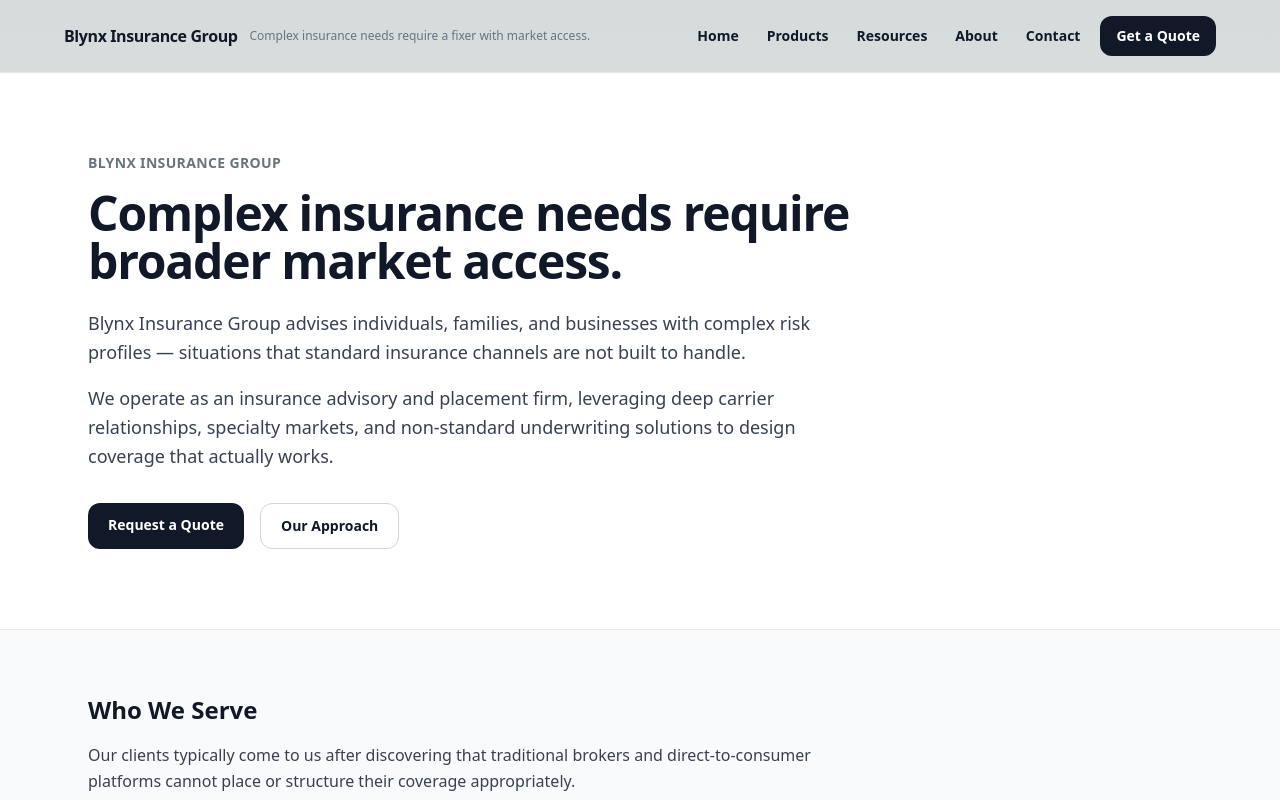
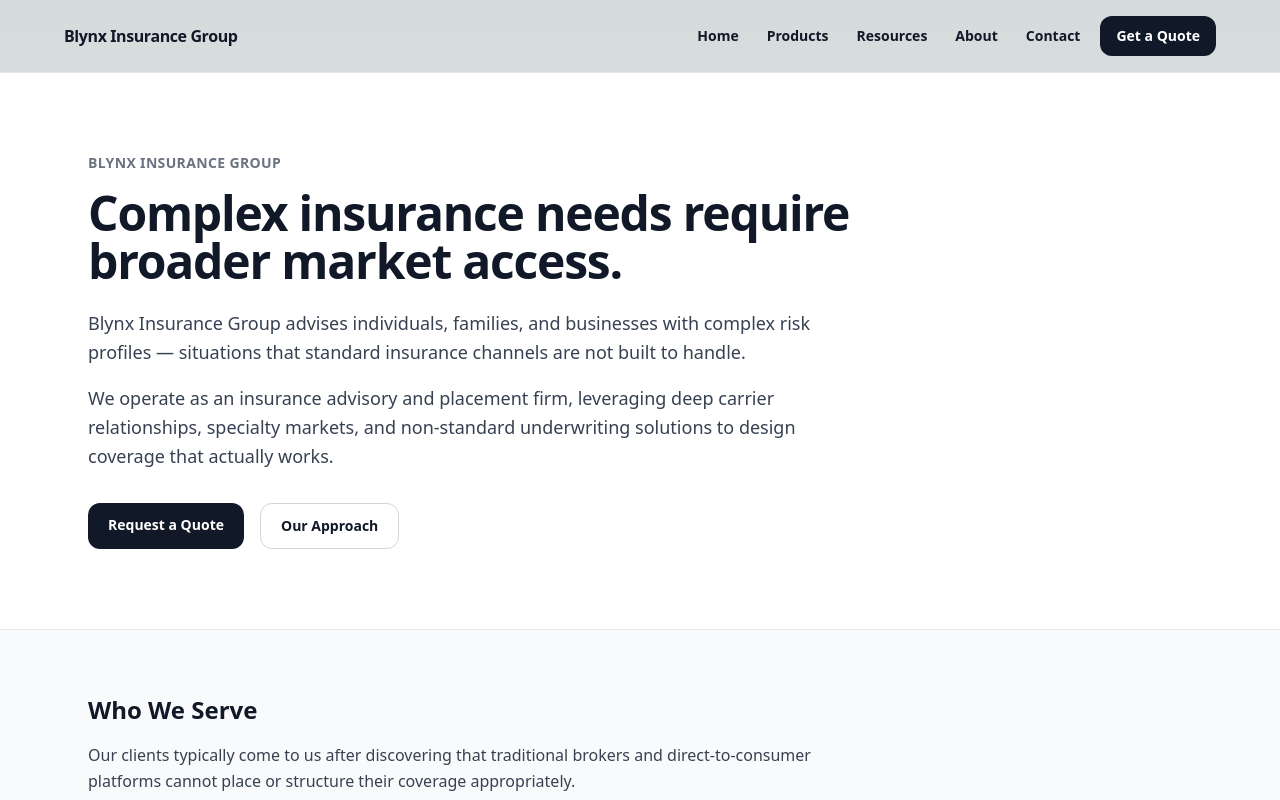
Before and after one commit to Thoxie/Blynx-Insurance-Group, a Next.js app: page / in a window 1280 px wide. Shown: the top 800 px of the page. Built offline with nearby package versions, Linux system fonts and the light colour scheme.

Commit message:
Update layout.tsx

```diff
--- a/app/layout.tsx
+++ b/app/layout.tsx
@@ -1,4 +1,4 @@
-// PATH: app/layout.tsx
+ // PATH: app/layout.tsx
 
 import type { Metadata } from "next";
 import Link from "next/link";
@@ -83,13 +83,14 @@ export default function RootLayout({
       <body className="min-h-screen flex flex-col text-gray-900">
         <header className="border-b border-gray-200 px-6 py-4">
           <div className="mx-auto max-w-6xl flex items-center justify-between gap-4">
+            {/* LOGO / BRAND */}
             <div className="flex items-center gap-3">
               <Link href="/" className="font-bold tracking-tight text-base">
                 Blynx Insurance Group
               </Link>
-              <span className="hidden md:inline text-xs text-gray-500">
-                Complex insurance needs require a fixer with market access.
-              </span>
+
+              {/* REMOVED per instruction:
+                  "Complex insurance needs require broader market access." */}
             </div>
 
             <div className="flex items-center gap-2">
@@ -138,20 +139,11 @@ export default function RootLayout({
 
                 <Dropdown label="About">
                   <div className="grid gap-1">
-                    {/* FIX: your route is /about-us, not /about */}
                     <DropdownItem
                       href="/about-us"
                       title="About Us"
                       desc="Approach, discretion, who we serve."
                     />
-
-                    {/* Keep this ONLY if you actually have app/about-us/testimonials/page.tsx */}
-                    {/* <DropdownItem
-                      href="/about-us/testimonials"
-                      title="Testimonials"
-                      desc="What clients say."
-                    /> */}
-
                     <DropdownItem
                       href="/privacy"
                       title="Privacy Policy"
```
